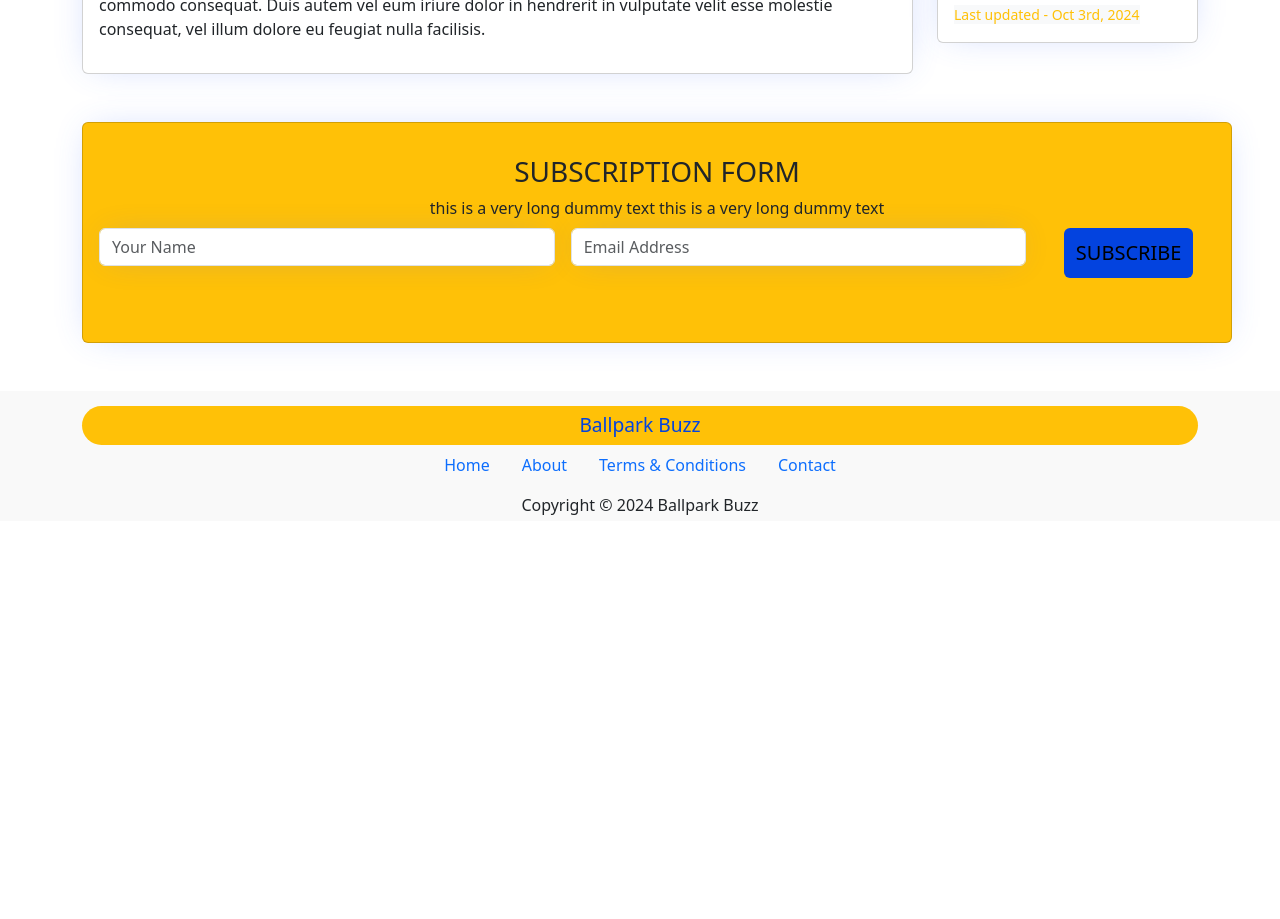
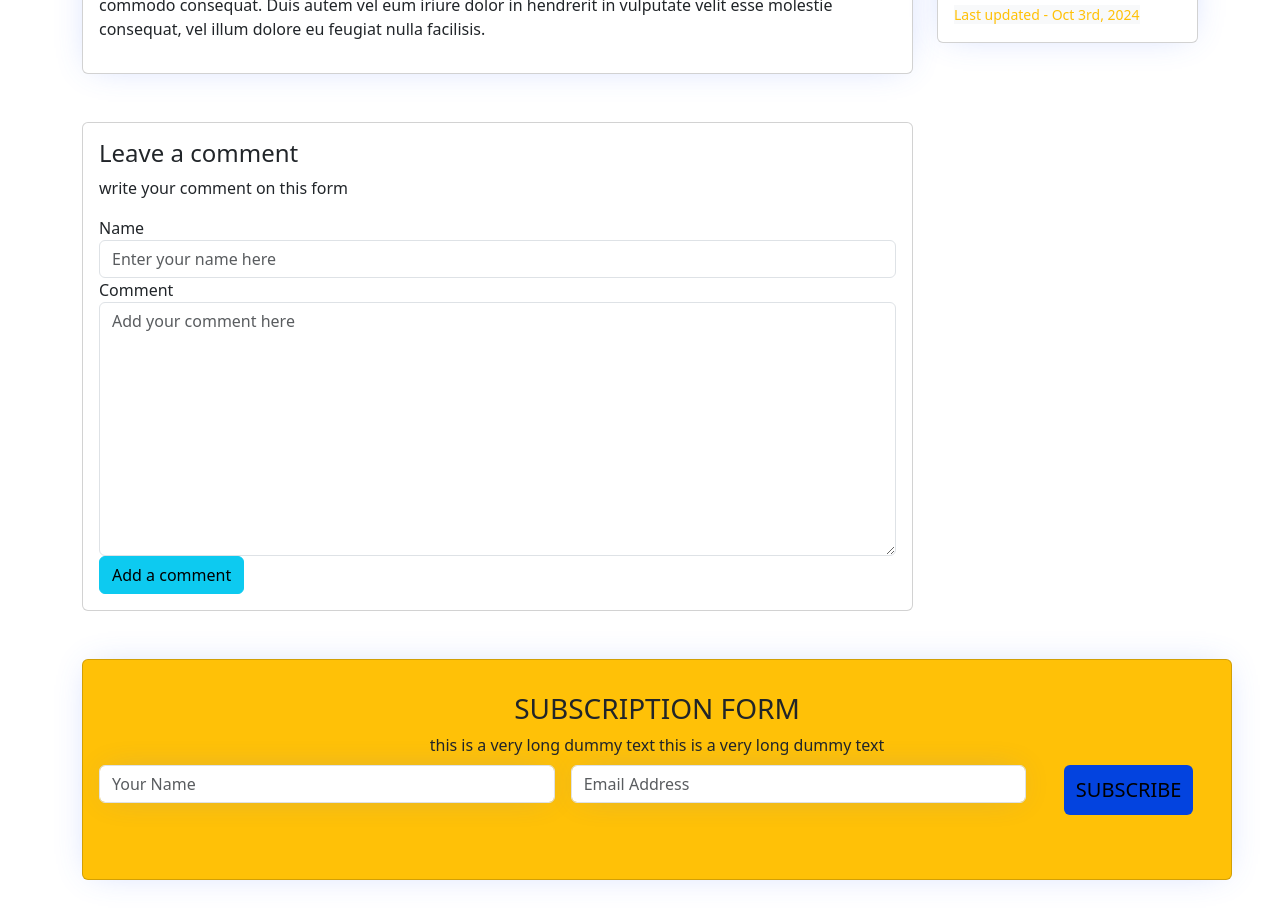
Before and after one commit to KaraniWachira/ballparkbuzz, an Angular app: page /post in a window 1280 px wide. Shown: the part 1380-2299 px from the top of the page. Before the commit the page ends 1901 px from the top, so only its background shows below. Built offline with nearby package versions, Linux system fonts and the light colour scheme.

Commit message:
feat: added the comment form into the single post component

```diff
--- a/src/app/comments/comment-form/comment-form.component.html
+++ b/src/app/comments/comment-form/comment-form.component.html
@@ -1 +1,22 @@
-<p>comment-form works!</p>
+<div class="card mt-5">
+  <div class="card-body">
+    <h4> Leave a comment</h4>
+    <p> write your comment on this form</p>
+
+    <form>
+    <div class="form-group">
+      <label for=""> Name</label>
+      <input type="text" class="form-control" placeholder="Enter your name here">
+    </div>
+
+      <div class="form-group">
+        <label for="">Comment</label>
+        <textarea cols="30" rows="10" class="form-control" placeholder="Add your comment here"></textarea>
+      </div>
+
+      <button class="btn btn-info">Add a comment</button>
+
+    </form>
+
+  </div>
+</div>
--- a/src/app/pages/single-post/single-post.component.html
+++ b/src/app/pages/single-post/single-post.component.html
@@ -24,8 +24,9 @@ Duis autem vel eum iriure dolor in hendrerit in vulputate velit esse molestie co
         </div>
       </div>
 
+      <app-comment-form></app-comment-form>
+
     </div>
-
     <div class="col-md-3">
       <app-post-card></app-post-card>
       <app-post-card></app-post-card>
--- a/src/app/pages/single-post/single-post.component.ts
+++ b/src/app/pages/single-post/single-post.component.ts
@@ -1,11 +1,13 @@
 import { Component } from '@angular/core';
 import {PostCardComponent} from "../../layouts/post-card/post-card.component";
+import {CommentFormComponent} from "../../comments/comment-form/comment-form.component";
 
 @Component({
   selector: 'app-single-post',
   standalone: true,
   imports: [
-    PostCardComponent
+    PostCardComponent,
+    CommentFormComponent
   ],
   templateUrl: './single-post.component.html',
   styleUrl: './single-post.component.css'
```
